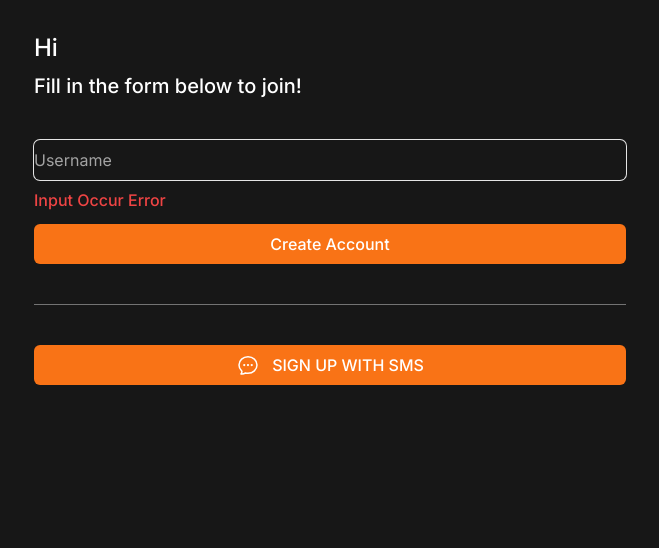
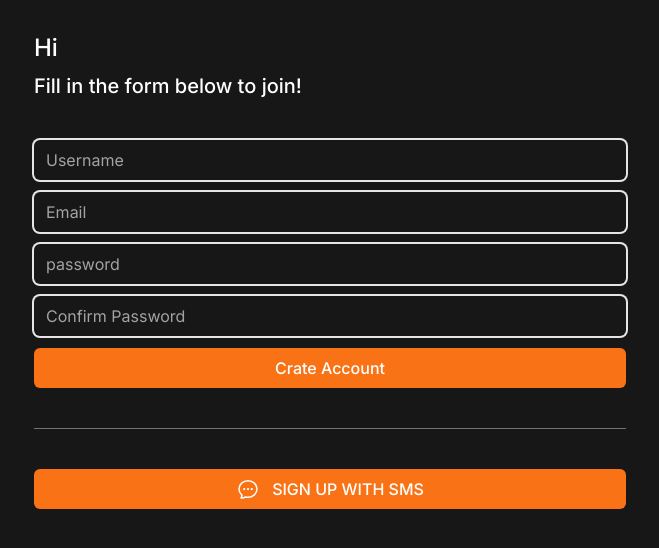
Before and after one commit to JHKIMS/carrot-practice, a Next.js app: page /create-account in a window 1280 px wide. Shown: the top 548 px of the page, without its empty margins (310-969 px from the left). Built offline with nearby package versions, Linux system fonts and the light colour scheme.

Commit message:
feat: FormInput, FormButton 컴포넌트로 분리

```diff
--- a/app/create-account/page.tsx
+++ b/app/create-account/page.tsx
@@ -1,3 +1,5 @@
+import FormButton from "@/components/form-button";
+import FormInput from "@/components/form-input";
 import { ChatBubbleOvalLeftEllipsisIcon } from "@heroicons/react/24/outline";
 import Link from "next/link";
 
@@ -9,16 +11,31 @@
         <h2 className="text-xl">Fill in the form below to join!</h2>
       </div>
       <form className="flex flex-col gap-3">
-        <div className="flex flex-col gap-2">
-          <input
-            className="bg-transparent rounded-md w-full h-10 focus:outline-none ring-1 focus:ring-2 ring-neutral-200 focus:ring-orange-500 border-none placeholder:text-neutral-400"
+        <FormInput
             type="text"
             placeholder="Username"
             required
-          />
-          <span className="text-red-500 font-medium">Input Occur Error</span>
-        </div>
-        <button className="primary-btn h-10">Create Account</button>
+            errors={[]}
+        />
+        <FormInput
+            type="email"
+            placeholder="Email"
+            required
+            errors={[]}
+        />
+        <FormInput
+            type="password"
+            placeholder="password"
+            required
+            errors={[]}
+        />
+        <FormInput
+            type="password"
+            placeholder="Confirm Password"
+            required
+            errors={[]}
+        />
+        <FormButton loading={false} text="Crate Account"/>
       </form>
       <div className="w-full h-px bg-neutral-500" />
       <div>
--- /dev/null
+++ b/components/form-button.tsx
@@ -0,0 +1,13 @@
+interface FormButtonProps {
+  loading: boolean;
+  text: string;
+}
+const FormButton = ({ loading, text }: FormButtonProps) => {
+  return (
+    <button disabled={loading} className="primary-btn h-10 disabled:bg-neutral-400 disabled:text-neutral-300 disabled:cursor-not-allowed">
+      {loading ? "Loading" : text}
+    </button>
+  );
+};
+
+export default FormButton;
--- /dev/null
+++ b/components/form-input.tsx
@@ -0,0 +1,26 @@
+interface FormInputProps {
+  type: string;
+  placeholder: string;
+  required: boolean;
+  errors: string[];
+}
+
+const FormInput = ({ type, placeholder, required, errors }: FormInputProps) => {
+  return (
+    <div className="flex flex-col gap-2">
+      <input
+        className="bg-transparent rounded-md w-full h-10 focus:outline-none ring-2 focus:ring-4 transition ring-neutral-200 focus:ring-orange-500 border-none placeholder:text-neutral-400 p-3"
+        type={type}
+        placeholder={placeholder}
+        required={required}
+      />
+      {errors.map((error, index) => (
+        <span key={index} className="text-red-500 font-medium">
+            {error}
+        </span>
+      ))}
+    </div>
+  );
+};
+
+export default FormInput;
```
